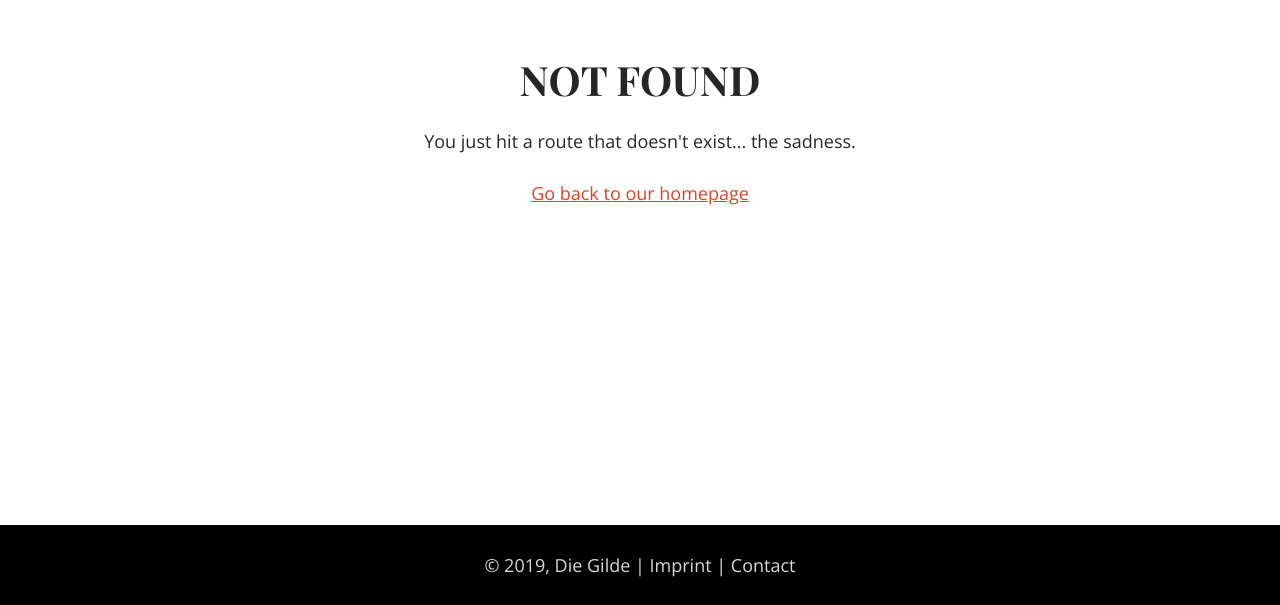
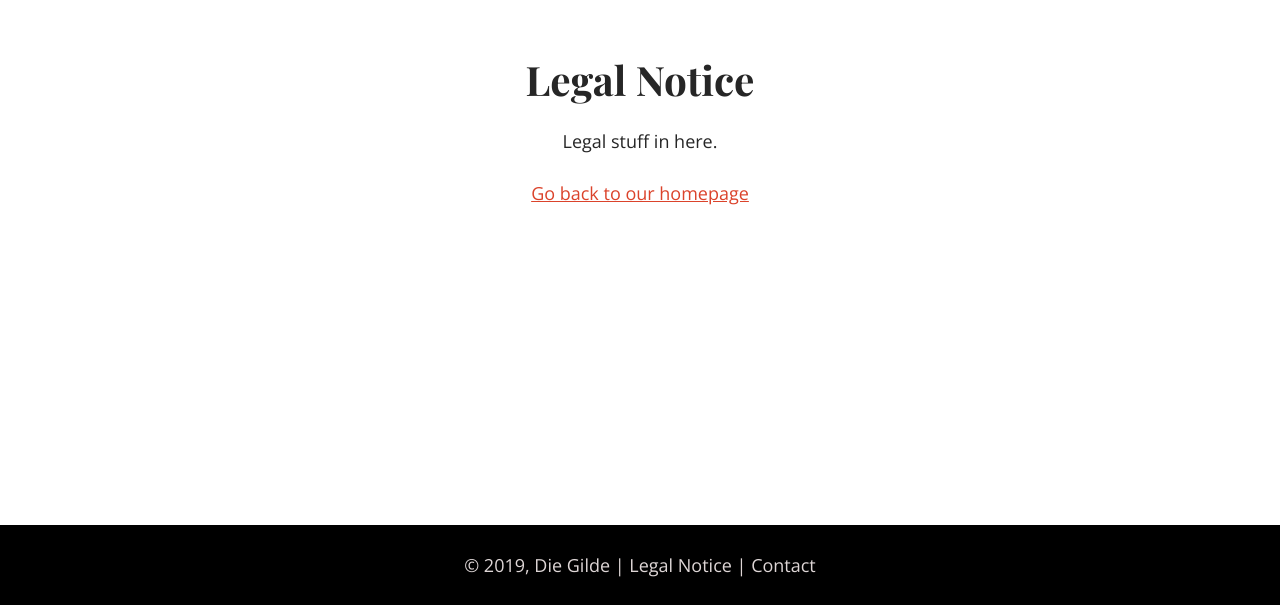
Before and after one commit to diegilde/website, a Gatsby site: page /legal-notice in a window 1280 px wide. Before the commit this address had no page. Shown: the part 195-800 px from the top of the page. Built offline with nearby package versions, Linux system fonts and the light colour scheme; Gatsby itself is replaced by a stand-in of ours.

Commit message:
rename imprint to legal-notice

```diff
--- a/src/components/footer/Footer.js
+++ b/src/components/footer/Footer.js
@@ -4,7 +4,7 @@ import { Link } from 'gatsby';
 
 const Footer = () => (
   <footer className="footer">
-    © {new Date().getFullYear()}, Die Gilde | <Link to="/imprint">Imprint</Link> | <a href="mailto:team@jointheguild.online">Contact</a>
+    © {new Date().getFullYear()}, Die Gilde | <Link to="/legal-notice">Legal Notice</Link> | <a href="mailto:team@jointheguild.online">Contact</a>
   </footer>
 )
 
--- a/src/pages/imprint.js
+++ b/src/pages/legal-notice.js
@@ -4,14 +4,14 @@ import { Link } from 'gatsby';
 import Layout from '../components/layout';
 import SEO from '../components/seo';
 
-const Imprint = () => (
+const LegalNotice = () => (
   <Layout>
-    <SEO title="Imprint | The Guild" keywords={['imprint']} />
+    <SEO title="Legal Notice | The Guild" keywords={['legal-notice']} />
       <Link to="/"><img src={mobileLogo} style={{ margin: '3rem 0'}} alt="The Guild Logo" /></Link>
-      <h1>Imprint</h1>
+      <h1>Legal Notice</h1>
       <p>Legal stuff in here.</p>
       <Link to="/">Go back to our homepage</Link>
   </Layout>
 )
 
-export default Imprint
+export default LegalNotice
```
